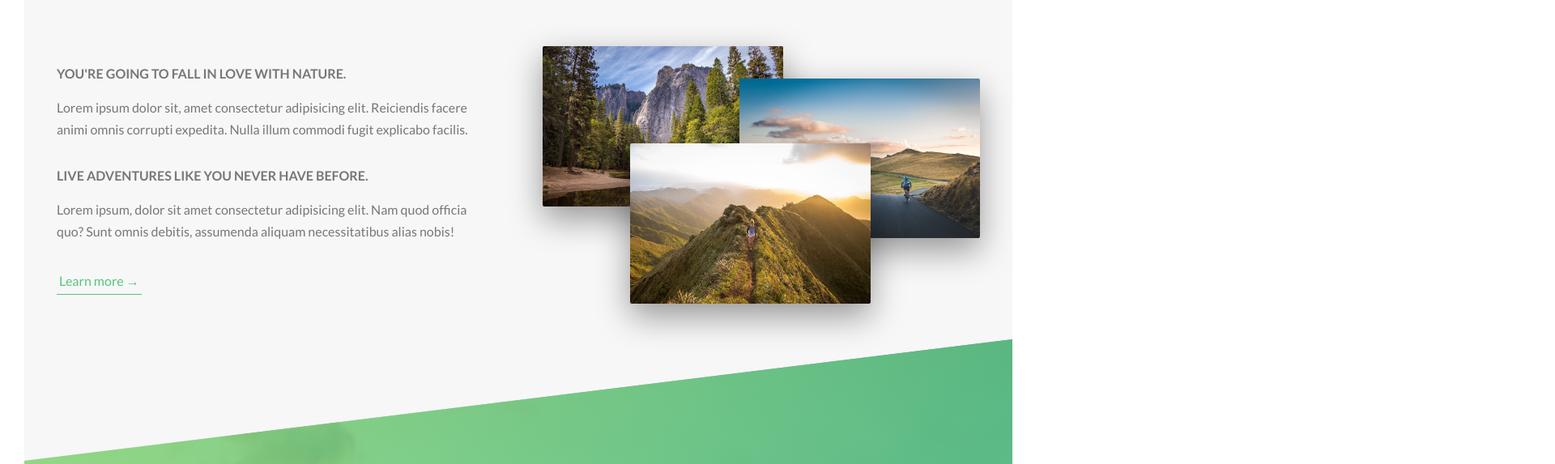
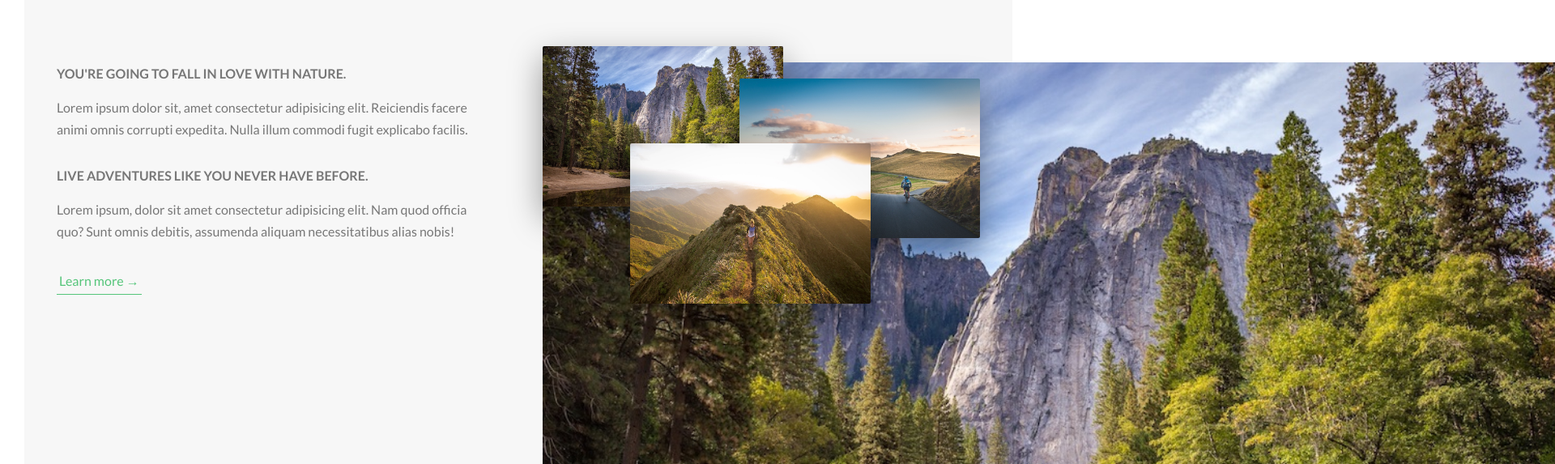
Before and after one commit to jcarroll1976/Natours, a website: page index.html in a window 1280 px wide. Shown: the part 943-1516 px from the top of the page at 81% size, 1920 px wide, since content can reach past the window. Drawn offline with Linux system fonts and the light colour scheme.

Commit message:
started implementing resolution switching for images in about section

```diff
--- a/index.html
+++ b/index.html
@@ -71,6 +71,9 @@
                     </div>
                     <div class="col-1-of-2">
                         <div class="composition">
+
+                            <img srcset="img/nat-1.jpg 300w, img/nat-1-large.jpg 1000w"
+                                        sizes="(max-width: 900px) 20vw">
                             <img src="img/nat-1-large.jpg" alt="Photo 1" class="composition__photo composition__photo--p1">
                             <img src="img/nat-2-large.jpg" alt="Photo 2" class="composition__photo composition__photo--p2">
                             <img src="img/nat-3-large.jpg" alt="Photo 3" class="composition__photo composition__photo--p3">
```
